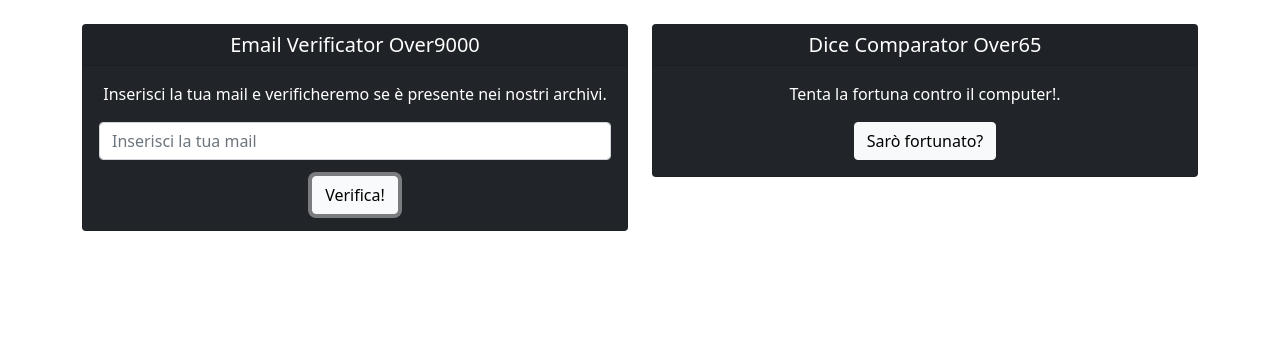
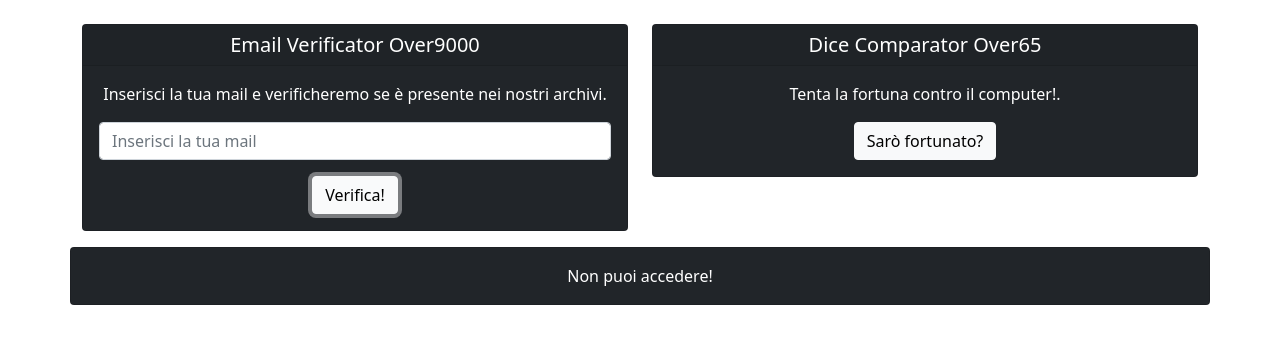
Before and after one commit to marcocareddu/js-mail-dadi, a plain HTML site: page index.html in a window 1280 px wide. Both pictures are taken after a click on the button "Verifica!". Drawn offline with nearby package versions, Linux system fonts and the light colour scheme.

Commit message:
JS Mail - Added display in page

```diff
--- a/index.html
+++ b/index.html
@@ -49,7 +49,7 @@
                 </div>
 
                 <!-- Answers Email Card -->
-                <div class="card text-center text-center text-white bg-dark my-3 d-none" id="answer-card">
+                <div class="card text-center text-center text-white bg-dark my-3 d-none" id="email-card">
                     <div class="card-body">
                         <p class="card-text" id="email-result"></p>
                     </div>
--- a/js/script.js
+++ b/js/script.js
@@ -10,8 +10,13 @@ console.log('JS OK')
 const mailList = ['pistone@bikermice.it', 'sterzo@bikermice.it', 'turbo@bikermice.it'];
 const emailButton = document.getElementById('email-btn');
 
+// Link to DOM element
+const emailElement = document.getElementById('email-result');
+const emailCard = document.getElementById('email-card');
+
 // Validation variable
 let isValid = '';
+let messageResult;
 
 // *PHASE 2
 // Activate cicle at click
@@ -30,9 +35,20 @@ emailButton.addEventListener('click', function () {
 
     // Conditional Validation
     if (isValid) {
-        console.log('Sei presente nei nostri sistemi!');
-    } else console.log('Non puoi accedere!');
+        messageResult = 'Sei presente nei nostri sistemi!';
+    } else {
+        messageResult = 'Non puoi accedere!';
+    }
+
+    // Display Element in DOM
+    emailCard.classList.remove('d-none');
+
+    // Display result into element
+    emailElement.innerText = messageResult;
 })
+
+
+
 
 
 
```
